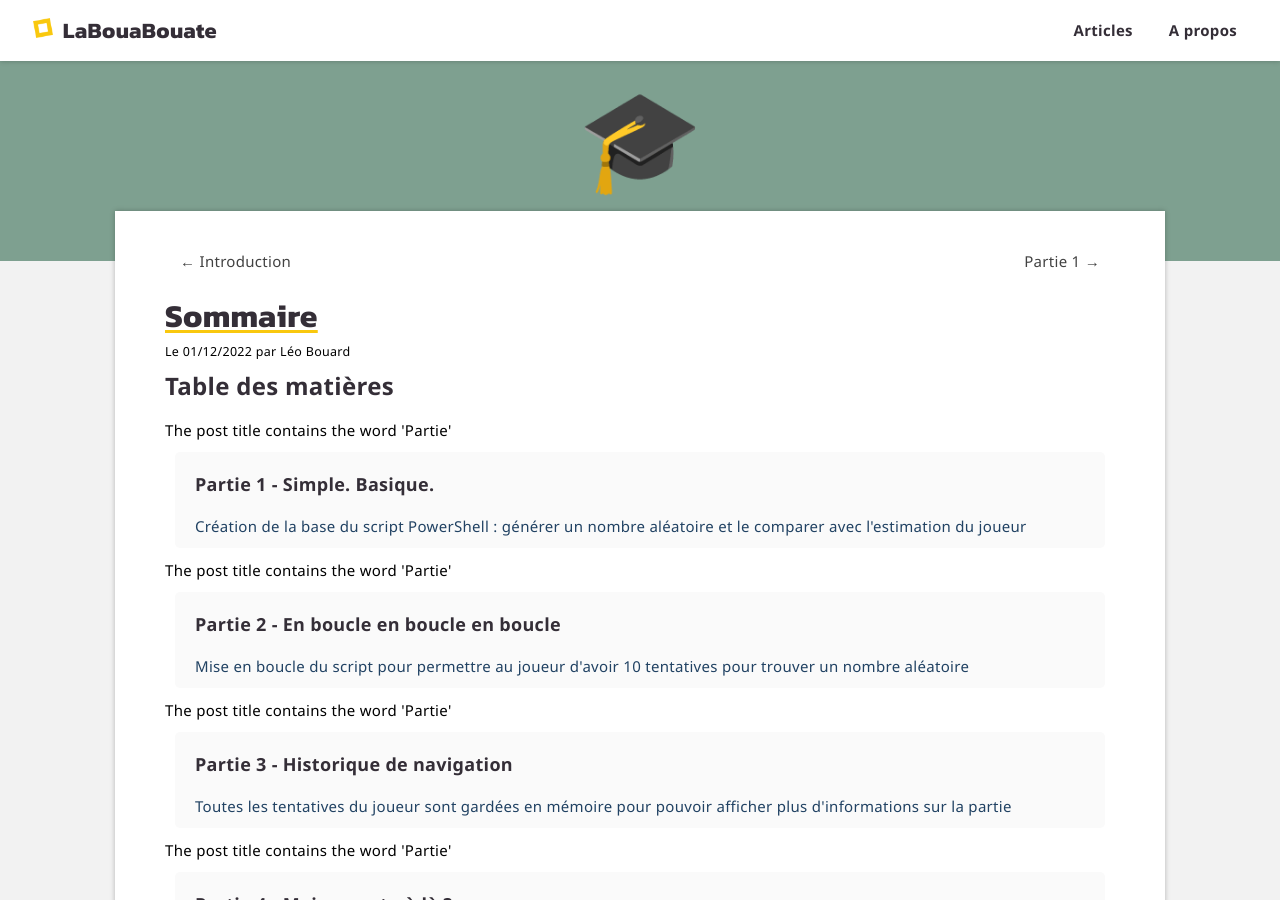
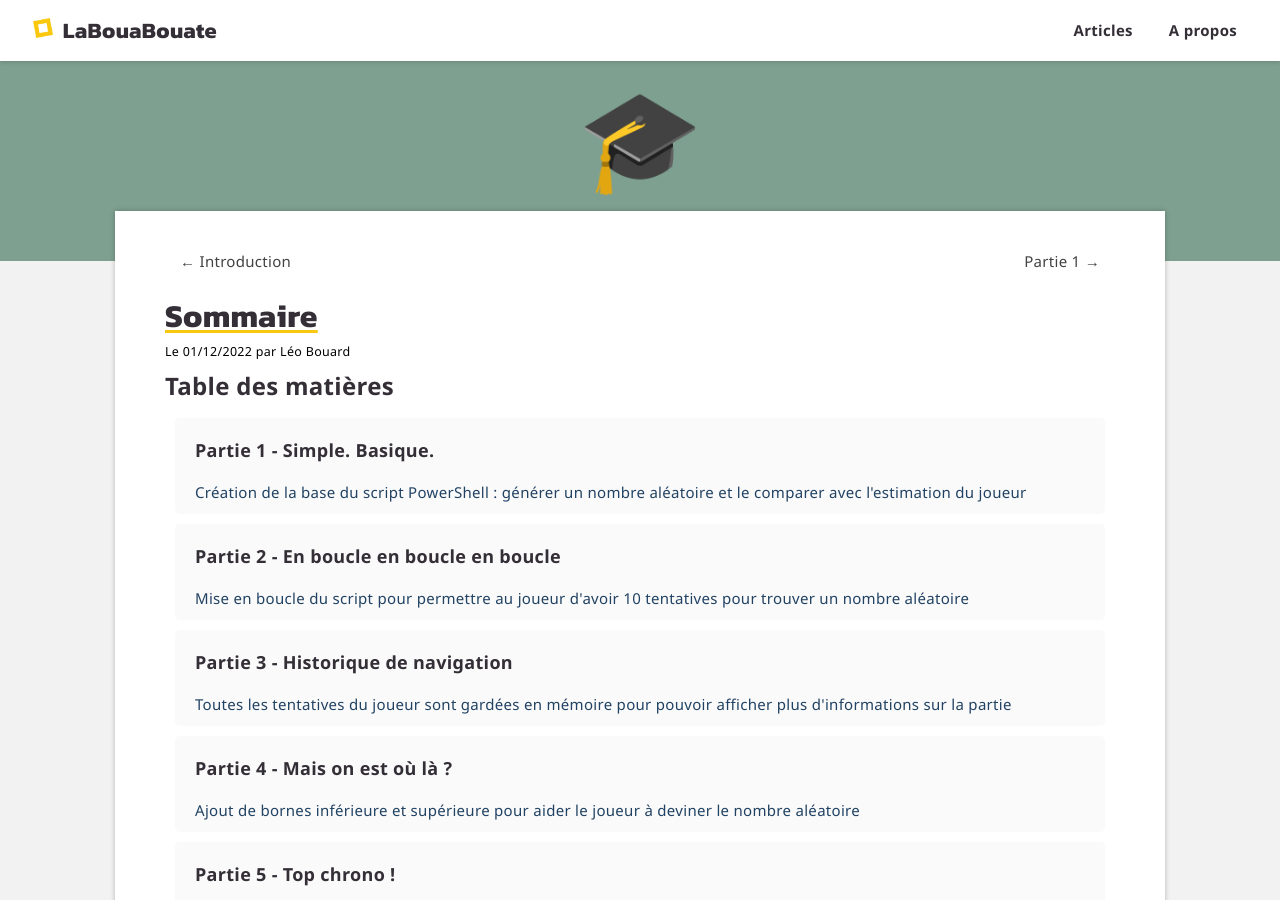
Before and after one commit to leobouard/leobouard.github.io, a Jekyll site: the page built from _posts/2022-12-01-cours-pratique-powershell-sommaire.md, in a window 1280 px wide and 900 px high. Built offline with Jekyll 4.4.1, drawn with Linux system fonts in a browser that asks for light colours; some web fonts are replaced; some of the changed text lies outside the part shown.

Commit message:
Update 2022-12-01-cours-pratique-powershell-sommaire.md

```diff
--- a/_posts/2022-12-01-cours-pratique-powershell-sommaire.md
+++ b/_posts/2022-12-01-cours-pratique-powershell-sommaire.md
@@ -17,7 +17,6 @@ prevLink:
 <div class="div_summary">
   {% for post in posts %}
     {% if post.title contains 'Partie' %}
-      <span>The post title contains the word 'Partie'</span>
       <a href="{{ post.id }}">
           <h3>{{ post.title }}</h3>
           <span>{{ post.description}}</span>
```
